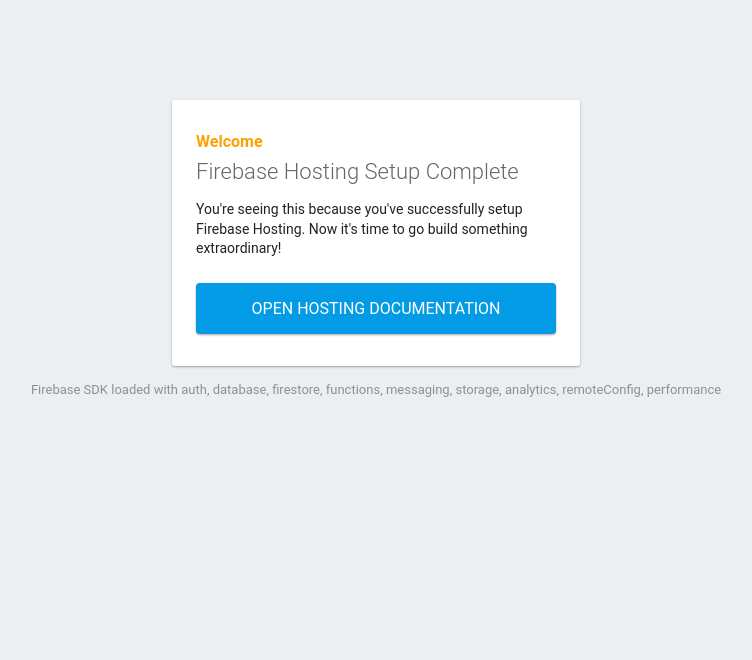
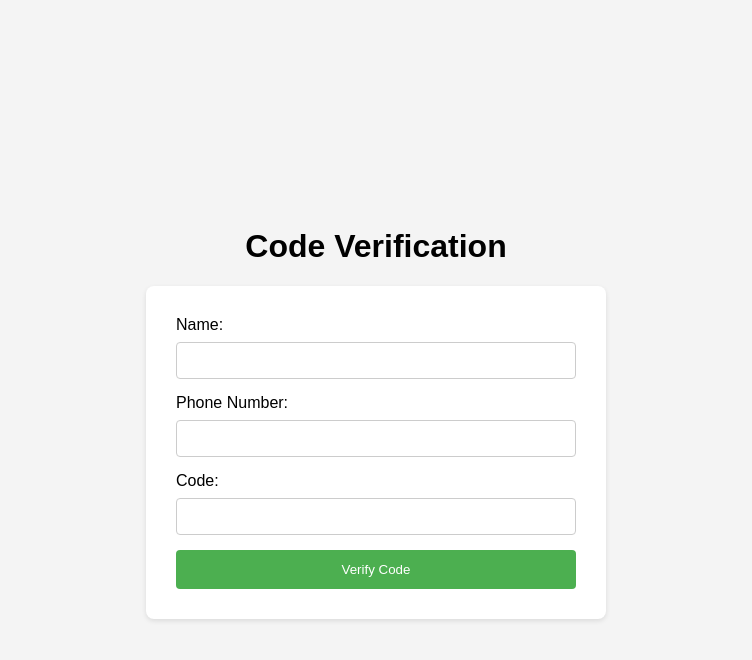
Before and after one commit to ringneck88/MillionLotto, a plain HTML site: page public/index.html in a window 1280 px wide. Shown: the whole page, without its empty margins (264-1016 px from the left). Drawn offline with Linux system fonts and the light colour scheme; some packages are replaced by stand-ins of ours.

Commit message:
deleted:    Index.html 	deleted:    Index.js modified:   functions/index.js 	modified:   public/index.html

```diff
--- a/public/index.html
+++ b/public/index.html
@@ -1,89 +1,127 @@
+
 <!DOCTYPE html>
-<html>
+<html lang="en">
 <head>
-    <meta charset="utf-8">
-    <meta name="viewport" content="width=device-width, initial-scale=1">
-    <title>Welcome to Firebase Hosting</title>
+    <meta charset="UTF-8">
+    <meta name="viewport" content="width=device-width, initial-scale=1.0">
+    <title>Code Verification</title>
+    <style>
+        body {
+            font-family: sans-serif;
+            margin: 0;
+            padding: 20px;
+            display: flex;
+            flex-direction: column;
+            align-items: center;
+            justify-content: center;
+            min-height: 100vh;
+            background-color: #f4f4f4; /* Light background */
+        }
 
-    <!-- update the version number as needed -->
-    <script defer src="/__/firebase/11.4.0/firebase-app-compat.js"></script>
-    <!-- include only the Firebase features as you need -->
-    <script defer src="/__/firebase/11.4.0/firebase-auth-compat.js"></script>
-    <script defer src="/__/firebase/11.4.0/firebase-database-compat.js"></script>
-    <script defer src="/__/firebase/11.4.0/firebase-firestore-compat.js"></script>
-    <script defer src="/__/firebase/11.4.0/firebase-functions-compat.js"></script>
-    <script defer src="/__/firebase/11.4.0/firebase-messaging-compat.js"></script>
-    <script defer src="/__/firebase/11.4.0/firebase-storage-compat.js"></script>
-    <script defer src="/__/firebase/11.4.0/firebase-analytics-compat.js"></script>
-    <script defer src="/__/firebase/11.4.0/firebase-remote-config-compat.js"></script>
-    <script defer src="/__/firebase/11.4.0/firebase-performance-compat.js"></script>
-    <!--
-      initialize the SDK after all desired features are loaded, set useEmulator to false
-      to avoid connecting the SDK to running emulators.
-    -->
-    <script defer src="/__/firebase/init.js?useEmulator=true"></script>
+        form {
+            background-color: white;
+            padding: 30px;
+            border-radius: 8px;
+            box-shadow: 0 2px 5px rgba(0, 0, 0, 0.1);
+            width: 90%; /* Mobile-first */
+            max-width: 400px; /* Limit width on larger screens */
+        }
 
-    <style media="screen">
-      body { background: #ECEFF1; color: rgba(0,0,0,0.87); font-family: Roboto, Helvetica, Arial, sans-serif; margin: 0; padding: 0; }
-      #message { background: white; max-width: 360px; margin: 100px auto 16px; padding: 32px 24px; border-radius: 3px; }
-      #message h2 { color: #ffa100; font-weight: bold; font-size: 16px; margin: 0 0 8px; }
-      #message h1 { font-size: 22px; font-weight: 300; color: rgba(0,0,0,0.6); margin: 0 0 16px;}
-      #message p { line-height: 140%; margin: 16px 0 24px; font-size: 14px; }
-      #message a { display: block; text-align: center; background: #039be5; text-transform: uppercase; text-decoration: none; color: white; padding: 16px; border-radius: 4px; }
-      #message, #message a { box-shadow: 0 1px 3px rgba(0,0,0,0.12), 0 1px 2px rgba(0,0,0,0.24); }
-      #load { color: rgba(0,0,0,0.4); text-align: center; font-size: 13px; }
-      @media (max-width: 600px) {
-        body, #message { margin-top: 0; background: white; box-shadow: none; }
-        body { border-top: 16px solid #ffa100; }
+        label {
+            display: block;
+            margin-bottom: 8px;
+        }
+
+        input[type="text"],
+        input[type="tel"] {
+            width: 100%;
+            padding: 10px;
+            margin-bottom: 15px;
+            border: 1px solid #ccc;
+            border-radius: 4px;
+            box-sizing: border-box;
+        }
+
+        button {
+            background-color: #4CAF50; /* Green */
+            color: white;
+            padding: 12px 20px;
+            border: none;
+            border-radius: 4px;
+            cursor: pointer;
+            width: 100%;
+        }
+
+        button:hover {
+            background-color: #45a049;
+        }
+
+        #message {
+            margin-top: 15px;
+            text-align: center;
         }
     </style>
 </head>
 <body>
-    <div id="message">
-      <h2>Welcome</h2>
-      <h1>Firebase Hosting Setup Complete</h1>
-      <p>You're seeing this because you've successfully setup Firebase Hosting. Now it's time to go build something extraordinary!</p>
-      <a target="_blank" href="https://firebase.google.com/docs/hosting/">Open Hosting Documentation</a>
-    </div>
-    <p id="load">Firebase SDK Loading&hellip;</p>
+
+    <h1>Code Verification</h1>
+
+    <form id="codeForm">
+        <label for="name">Name:</label>
+        <input type="text" id="name" name="name" required>
+
+        <label for="phone">Phone Number:</label>
+        <input type="tel" id="phone" name="phone" required>
+
+        <label for="code">Code:</label>
+        <input type="text" id="code" name="code" required>
+
+        <button type="submit">Verify Code</button>
+    </form>
+
+    <div id="message"></div>
+
 
     <script>
-      document.addEventListener('DOMContentLoaded', function() {
-        const loadEl = document.querySelector('#load');
-        // // 🔥🔥🔥🔥🔥🔥🔥🔥🔥🔥🔥🔥🔥🔥🔥🔥🔥🔥🔥🔥🔥🔥🔥🔥🔥🔥🔥🔥🔥🔥🔥
-        // // The Firebase SDK is initialized and available here!
-        //
-        // firebase.auth().onAuthStateChanged(user => { });
-        // firebase.database().ref('/path/to/ref').on('value', snapshot => { });
-        // firebase.firestore().doc('/foo/bar').get().then(() => { });
-        // firebase.functions().httpsCallable('yourFunction')().then(() => { });
-        // firebase.messaging().requestPermission().then(() => { });
-        // firebase.storage().ref('/path/to/ref').getDownloadURL().then(() => { });
-        // firebase.analytics(); // call to activate
-        // firebase.analytics().logEvent('tutorial_completed');
-        // firebase.performance(); // call to activate
-        //
-        // // 🔥🔥🔥🔥🔥🔥🔥🔥🔥🔥🔥🔥🔥🔥🔥🔥🔥🔥🔥🔥🔥🔥🔥🔥🔥🔥🔥🔥🔥🔥🔥
+        const form = document.getElementById('codeForm');
+        const messageDiv = document.getElementById('message');
+
+        form.addEventListener('submit', async (event) => {
+            event.preventDefault(); // Prevent default form submission
+
+            const name = document.getElementById('name').value;
+            const phone = document.getElementById('phone').value;
+            const code = document.getElementById('code').value;
 
             try {
-          let app = firebase.app();
-          let features = [
-            'auth',
-            'database',
-            'firestore',
-            'functions',
-            'messaging',
-            'storage',
-            'analytics',
-            'remoteConfig',
-            'performance',
-          ].filter(feature => typeof app[feature] === 'function');
-          loadEl.textContent = `Firebase SDK loaded with ${features.join(', ')}`;
-        } catch (e) {
-          console.error(e);
-          loadEl.textContent = 'Error loading the Firebase SDK, check the console.';
+                const response = await fetch('/verify', {  // Replace '/verify' with your server endpoint
+                    method: 'POST',
+                    headers: {
+                        'Content-Type': 'application/json'
+                    },
+                    body: JSON.stringify({ name, phone, code })
+                });
+
+                const data = await response.json();
+
+                if (data.used) {
+                    messageDiv.textContent = "Sorry, this code has already been used.";
+                    messageDiv.style.color = "red"; // Indicate error
+                } else {
+                    messageDiv.textContent = "You are entered!";
+                    messageDiv.style.color = "green"; // Indicate success
+
+                    // Optionally clear the form after successful submission
+                    form.reset();
+                }
+
+            } catch (error) {
+                console.error("Error:", error);
+                messageDiv.textContent = "An error occurred. Please try again later.";
+                messageDiv.style.color = "red";
             }
         });
     </script>
+
 </body>
 </html>
```
Also changed, not shown: Index.html (deleted, +0 -127 lines), Index.js (deleted, +0 -28 lines), functions/index.js (+26 -16 lines). Lines whose indentation alone changed are shown as unchanged.
